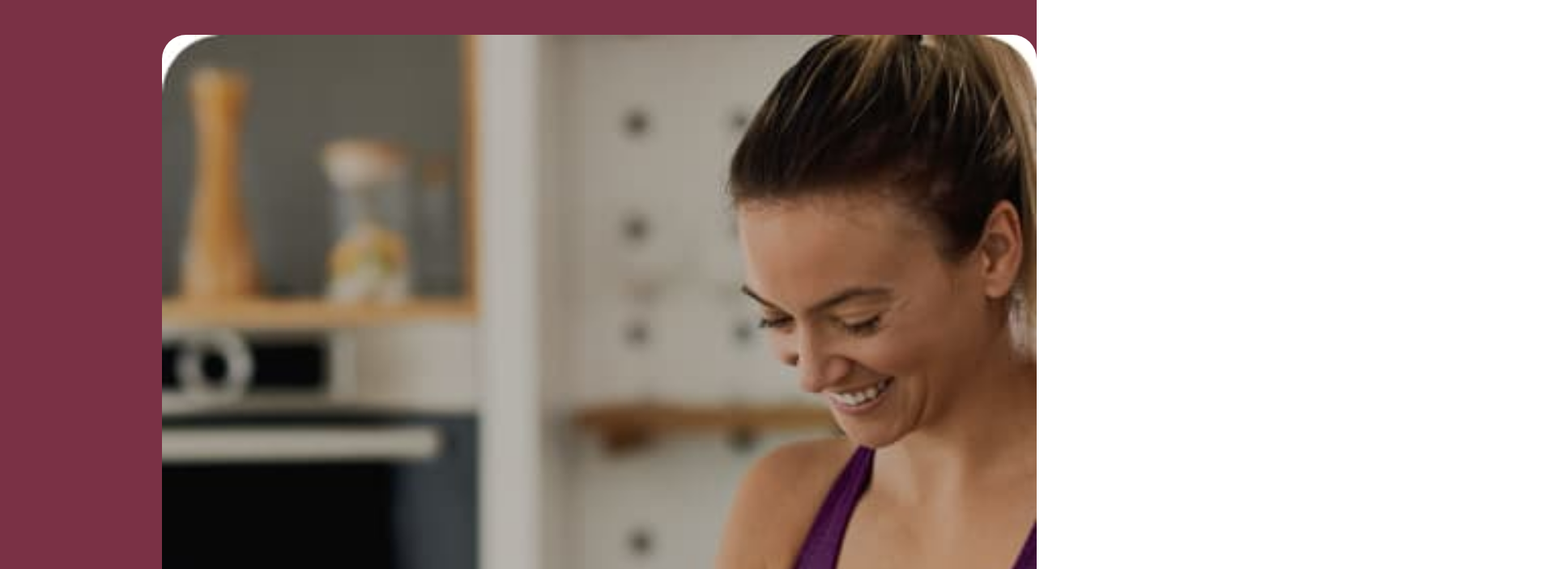
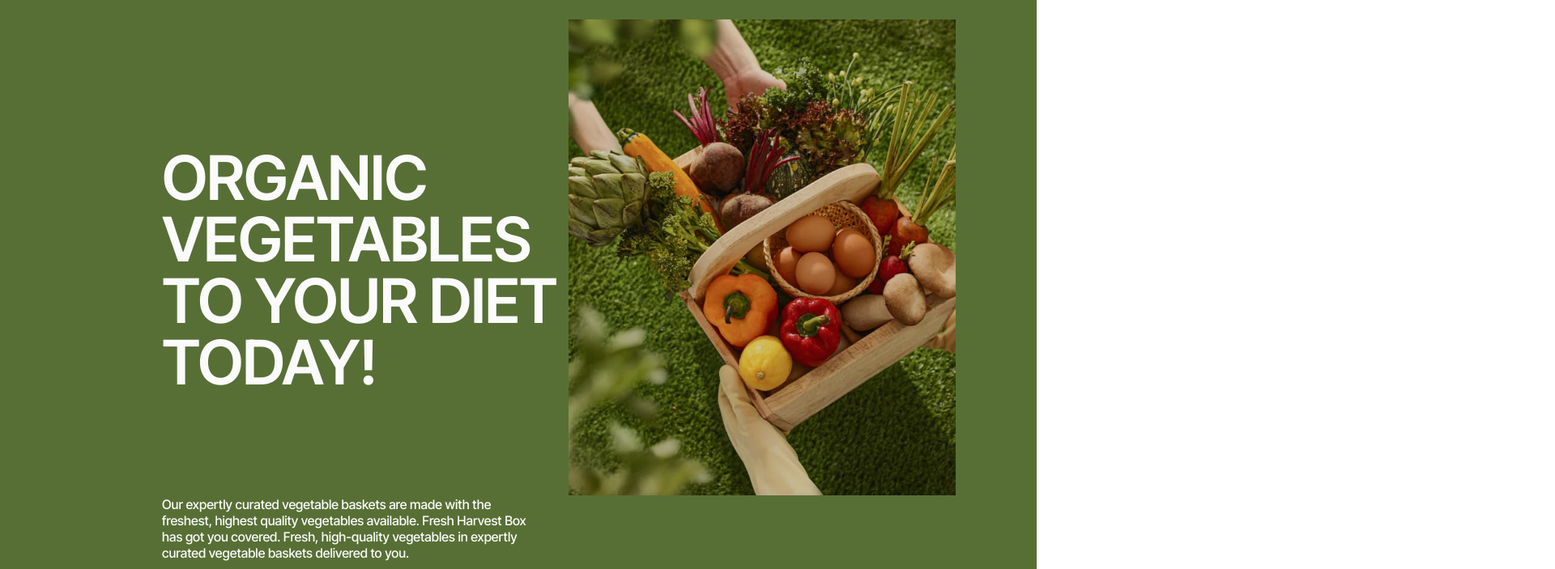
Before and after one commit to Demostar80/team-project-23, a website built with Vite: page src/index.html in a window 1280 px wide. Shown: the part 157-860 px from the top of the page at 81% size, 1920 px wide, since content can reach past the window. Built offline with nearby package versions, Linux system fonts and the light colour scheme; files whose address does not match are found by name.

Commit message:
Hero-update

```diff
--- a/src/css/hero.css
+++ b/src/css/hero.css
@@ -1,3 +1,90 @@
-.hero {
+.section-hero {
+    background-color: #576F35;
+}
+
+.container {
+    max-width: 375px;
+    margin: auto;
+}
+
+.hero-text {
+    width: 100%;
+    margin: auto;
+    padding: 100px 20px;
+    padding-bottom: 40px;
+}
+
+.hero-header-text {
+    font-weight: 600;
+    font-size: 48px;
+    line-height: 1;
+    letter-spacing: -0.01em;
+    text-transform: uppercase;
+    color: #fbfbfb;
+    margin-bottom: 20px;
+}
+
+.hero-header-prgf {
+    font-weight: 500;
+    font-size: 14px;
+    line-height: 1.28571;
+    color: #fbfbfb;
+}
+
+.hero-picture {
+    display: block;
+    max-width: 100%;
+    margin: auto;
+}
+
+@media only screen and (min-width: 768px) {
+    .container {
+        max-width: 768px;
+        padding-top: 122px;
+    }
+
+    .hero-text {
+        max-width: 704px;
+        padding: 0;
+        margin-bottom: 50px;
+    }
+
+    .hero-header-text {
+        font-size: 76px;
+        width: 704px;
+        margin-bottom: 25px;
+    }
+
+    .hero-header-prgf {
+        font-size: 16px;
+        line-height: 1.25;
+        width: 603px;
+    }
+}
+
+@media only screen and (min-width: 1280px) {
+    .container {
+        max-width: 1280px;
+        padding: 0;
+        display: flex;
+        justify-content: space-between;
+    }
+
+    .hero-text {
+        width: 502px;
+        margin-top: 238px;
+        margin-left: 100px;
+        margin-bottom: 0;
+    }
+
+    .hero-header-text {
+        max-width: 502px;
+        margin-bottom: 128px;
+    }
+
+    .hero-header-prgf {
+        max-width: 465px;
+    }
+
 
 }
--- a/src/partials/hero.html
+++ b/src/partials/hero.html
@@ -1,3 +1,23 @@
-<section class="hero">
+<section class="section-hero">
+    <div class="container">
+        <div class="hero-text">
+            <h2 class="hero-header-text">organic vegetables to your diet today!</h2>
+            <p class="hero-header-prgf">Our expertly curated vegetable baskets are made with the freshest,
+                highest quality vegetables
+                available. Fresh Harvest
+                Box has got you covered. Fresh, high-quality vegetables in expertly curated vegetable baskets
+                delivered to you.</p>
+        </div>
+        <div>
+            <picture>
+                <source srcset="./img/images-hero/hero-desktop.jpg 1x, ./img/images-hero/hero-desktop@2x.jpg 2x"
+                    media="(min-width: 1280px)">
+                <source srcset="./img/images-hero/hero-tablet.jpg 1x, ./img/images-hero/hero-tablet@2x.jpg 2x"
+                    media="(min-width: 768px)">
+                <source srcset="./img/images-hero/hero-mobile.jpg 1x, ./img/images-hero/hero-mobile@2x.jpg 2x">
+                <img class="hero-picture" src="./img/images-hero/hero-mobile.jpg" alt="Vegetables">
+            </picture>
+        </div>
+    </div>
 
 </section>
```
Also changed, not shown: src/img/images-hero/hero-desktop.jpg (added), src/img/images-hero/hero-desktop@2x.jpg (added), src/img/images-hero/hero-mobile.jpg (added), src/img/images-hero/hero-mobile@2x.jpg (added), src/img/images-hero/hero-tablet.jpg (added), src/img/images-hero/hero-tablet@2.jpg (added).
